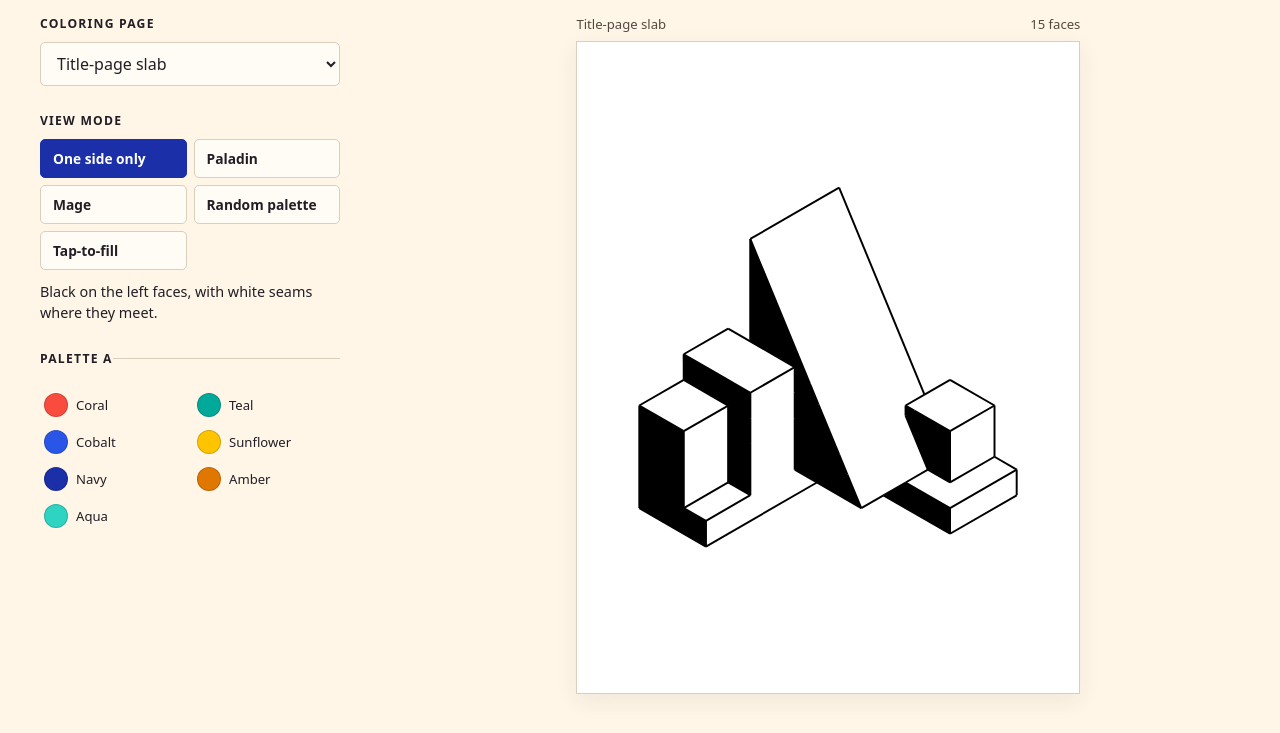
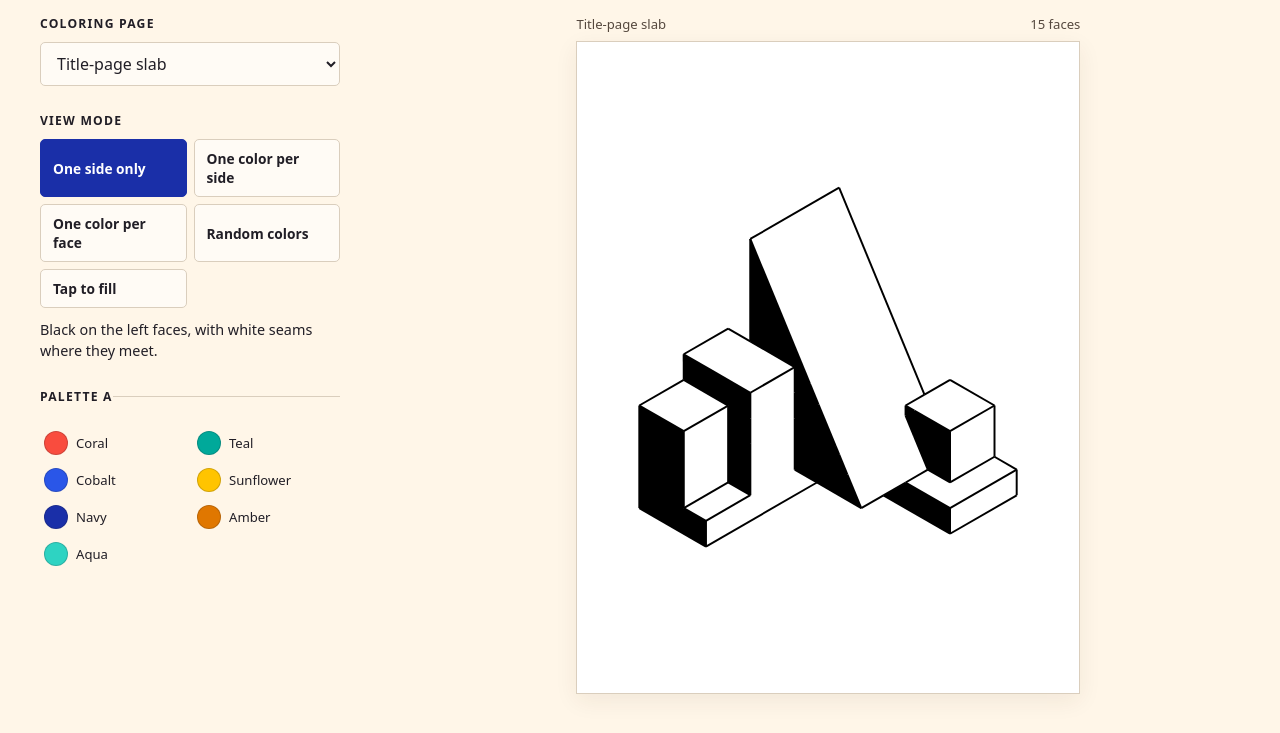
Before and after one commit to liang256/color-in-3d, a plain HTML site: page index.html in a window 1280 px wide. Shown: the part 139-872 px from the top of the page. Drawn offline with Linux system fonts and the light colour scheme.

Commit message:
Rename view-mode buttons to a plain pattern.
Use the same kind of label for every mode and drop the Paladin and Mage names from the button bar.

Co-authored-by: Liang <liangyu.chen.dev@gmail.com>

```diff
--- a/index.html
+++ b/index.html
@@ -20,10 +20,10 @@
       <fieldset class="modes" id="modes">
         <legend class="section-title">View mode</legend>
         <button type="button" data-mode="one-side" aria-pressed="true">One side only</button>
-        <button type="button" data-mode="paladin" aria-pressed="false">Paladin</button>
-        <button type="button" data-mode="mage" aria-pressed="false">Mage</button>
-        <button type="button" data-mode="random" aria-pressed="false">Random palette</button>
-        <button type="button" data-mode="tap" aria-pressed="false">Tap-to-fill</button>
+        <button type="button" data-mode="paladin" aria-pressed="false">One color per side</button>
+        <button type="button" data-mode="mage" aria-pressed="false">One color per face</button>
+        <button type="button" data-mode="random" aria-pressed="false">Random colors</button>
+        <button type="button" data-mode="tap" aria-pressed="false">Tap to fill</button>
       </fieldset>
       <p id="mode-help"></p>
       <button type="button" id="shuffle" hidden>Shuffle</button>
```
